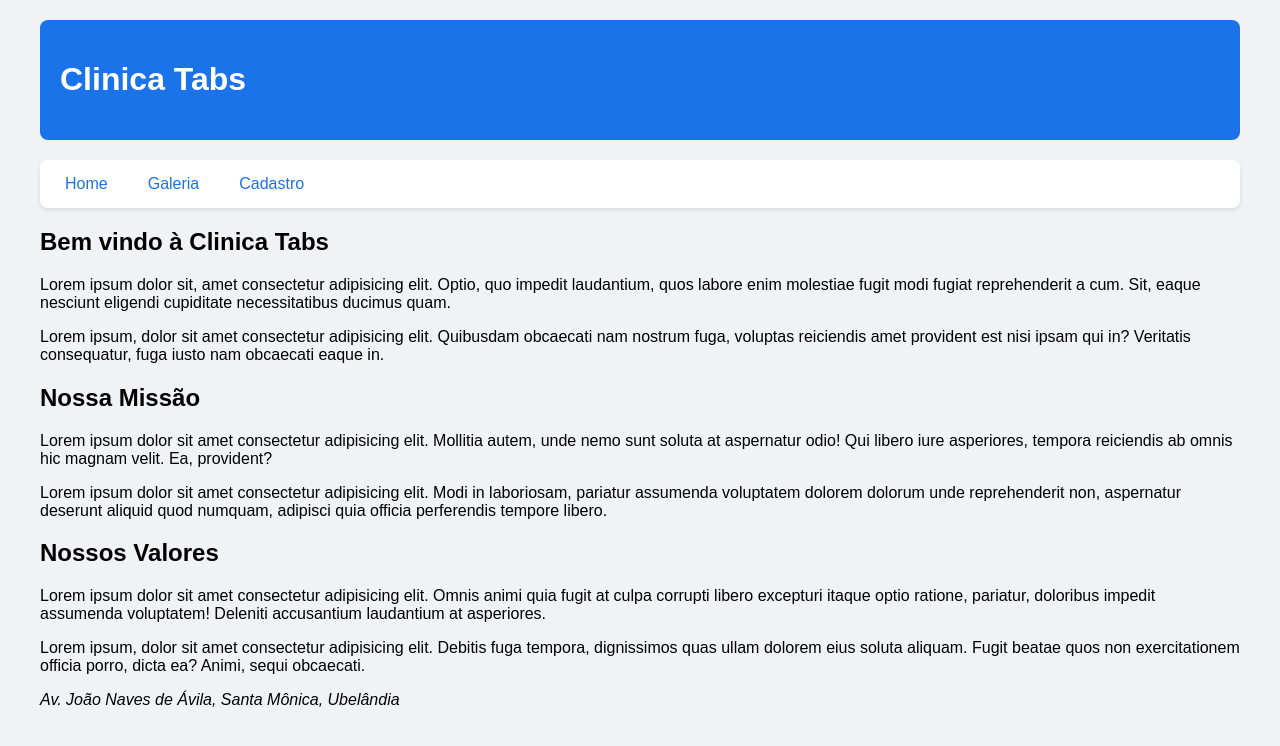
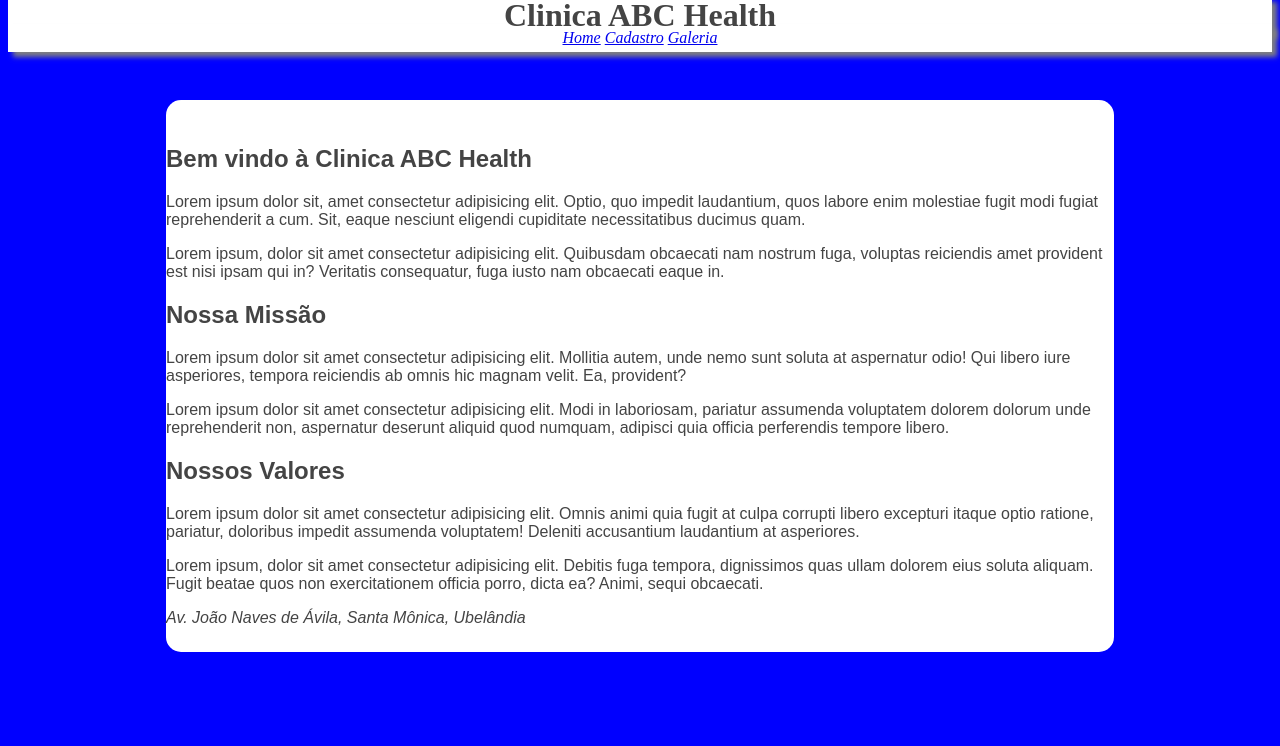
Before and after one commit to matabchoury/PPI, a PHP site: page / in a window 1280 px wide. Shown: the top 746 px of the page. Run offline with PHP 8.4, Linux system fonts and the light colour scheme.

Commit message:
Deu tudo errado

```diff
--- a/PPI/Trabalho3/exercicio2/assets/CSS/styles.css
+++ b/PPI/Trabalho3/exercicio2/assets/CSS/styles.css
@@ -1,113 +1,32 @@
 
-body {
-    font-family: Arial, sans-serif;
-    max-width: 1200px;
-    margin: 0 auto;
-    padding: 20px;
-    background-color: #f0f2f5;
-}
-header {
-    background-color: #1a73e8;
-    color: white;
-    padding: 20px;
-    border-radius: 8px;
-    margin-bottom: 20px;
-}
-nav ul {
-    list-style: none;
-    padding: 0;
-    display: flex;
-    gap: 20px;
-    background-color: #fff;
-    padding: 15px;
-    border-radius: 8px;
-    box-shadow: 0 2px 4px rgba(0,0,0,0.1);
-}
-nav a {
-    text-decoration: none;
-    color: #1a73e8;
-    padding: 5px 10px;
-    border-radius: 4px;
-}
-nav a:hover {
-    background-color: #1a73e8;
-    color: white;
+body{
+   background-color: blue;
 }
 
-nav a:active {
-    background-color: #155db5;
-}
-form {
+section{
+    width:  75%;
+    margin: 5rem auto;
+    padding: 2% 0;
     background-color: white;
-    padding: 20px;
-    border-radius: 8px;
-    box-shadow: 0 2px 4px rgba(0,0,0,0.1);
+    font-family: Arial, Helvetica, sans-serif;
+    color: #444;
+    border-radius: 15px;
 }
 
-fieldset {
-    border: 2px solid #1a73e8;
-    border-radius: 8px;
-    padding: 20px;
-    margin-bottom: 20px;
-    background-color: #f8f9fa;
+.cabecalho{
+    background-color: white;
+    text-align: center;
+    width:  100%;
+    margin: -1.5rem 0;
+    color: #444;
+    box-shadow: 5px 5px 5px gray;
 }
-#descricao {
-    width: 100%;
-    padding: 8px;
-    border: 1px solid #ccc;
-    border-radius: 4px;
+.navegacao{
+    background-color: white;
+    text-align: center;
+    padding: 5px;
+    margin: -2rem 0;
+    color: purple;
+    font-style: italic;
+    box-shadow: 5px 5px 5px gray;
 }
-.input-group {
-    margin-bottom: 15px;
-}
-fieldset label {
-    display: inline-block;
-    margin-bottom: 5px;
-    color: #444;
-}
-label + input {
-    margin-left: 10px;
-}
-input:valid {
-    background-color: #e8f5e9;
-}
-
-input:invalid {
-    background-color: #ffebee;
-}
-input:valid::after {
-    content: "✓";
-    color: green;
-}
-
-input:invalid::after {
-    content: "✖";
-    color: red;
-}
-div:has(input:focus) {
-    background-color: #e3f2fd;
-    padding: 5px;
-    border-radius: 4px;
-}
-:is(input[type="text"], input[type="email"], input[type="tel"], input[type="number"]) {
-    padding: 8px;
-    border: 1px solid #ccc;
-    border-radius: 4px;
-    width: 100%;
-    max-width: 300px;
-}
-::placeholder {
-    color: #999;
-    font-style: italic;
-}
-button {
-    background-color: #1a73e8;
-    color: white;
-    padding: 10px 20px;
-    border: none;
-    border-radius: 4px;
-    cursor: pointer;
-}
-button:hover {
-    background-color: #155db5;
-}
--- a/PPI/Trabalho3/exercicio2/cadastro.html
+++ b/PPI/Trabalho3/exercicio2/cadastro.html
@@ -6,7 +6,7 @@
     <link rel="stylesheet" href="assets/CSS/styles.css">
   </head>
   <body>
-    <header><h1>Clinica Tabs</h1></header>
+    <header><h1>Clinica ABC Health</h1></header>
     <nav>
       <ul>
           <li> <a href="index.html">Home</a></li>
--- a/PPI/Trabalho3/exercicio2/galeria.html
+++ b/PPI/Trabalho3/exercicio2/galeria.html
@@ -7,7 +7,7 @@
     <link rel="stylesheet" href="assets/CSS/styles.css">
 </head>
 <body>
-    <header><h1>Clinica Tabs</h1></header>
+    <header><h1>Clinica ABC Health</h1></header>
     <nav>
         <ul>
             <li> <a href="index.html">Home</a></li>
--- a/PPI/Trabalho3/exercicio2/index.html
+++ b/PPI/Trabalho3/exercicio2/index.html
@@ -6,18 +6,19 @@
     <link rel="stylesheet" href="assets/CSS/styles.css">
   </head>
   <body>
-    <header>
-      <h1>Clinica Tabs</h1>
+
+    <header class="cabecalho">
+      <h1>Clinica ABC Health</h1>
     </header>
-    <nav>
-      <ul>
-        <li><a href="index.html">Home</a></li>
-        <li><a href="galeria.html">Galeria</a></li>
-        <li><a href="cadastro.html">Cadastro</a></li>
-      </ul>
+    <nav class="navegacao">
+
+        <a href="index.html">Home</a>
+        <a href="cadastro.html">Cadastro</a>
+        <a href="galeria.html">Galeria</a>
     </nav>
+    <section>
     <main>
-      <h2>Bem vindo à Clinica Tabs</h2>
+      <h2>Bem vindo à Clinica ABC Health</h2>
       <p>
         Lorem ipsum dolor sit, amet consectetur adipisicing elit. Optio, quo
         impedit laudantium, quos labore enim molestiae fugit modi fugiat
@@ -56,5 +57,6 @@
       </p>
     </main>
     <footer><i>Av. João Naves de Ávila, Santa Mônica, Ubelândia</i></footer>
+  </section>
   </body>
 </html>
```
